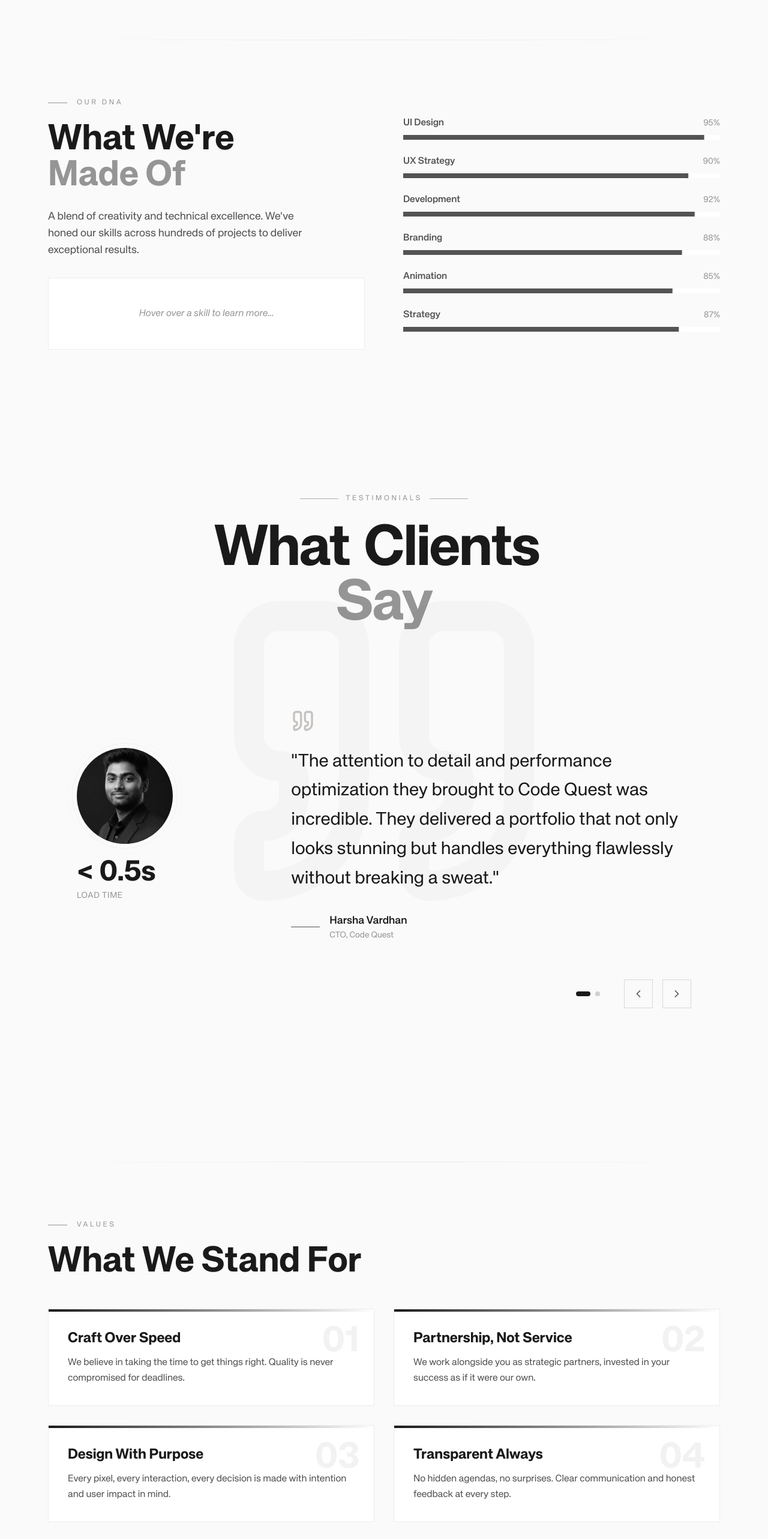
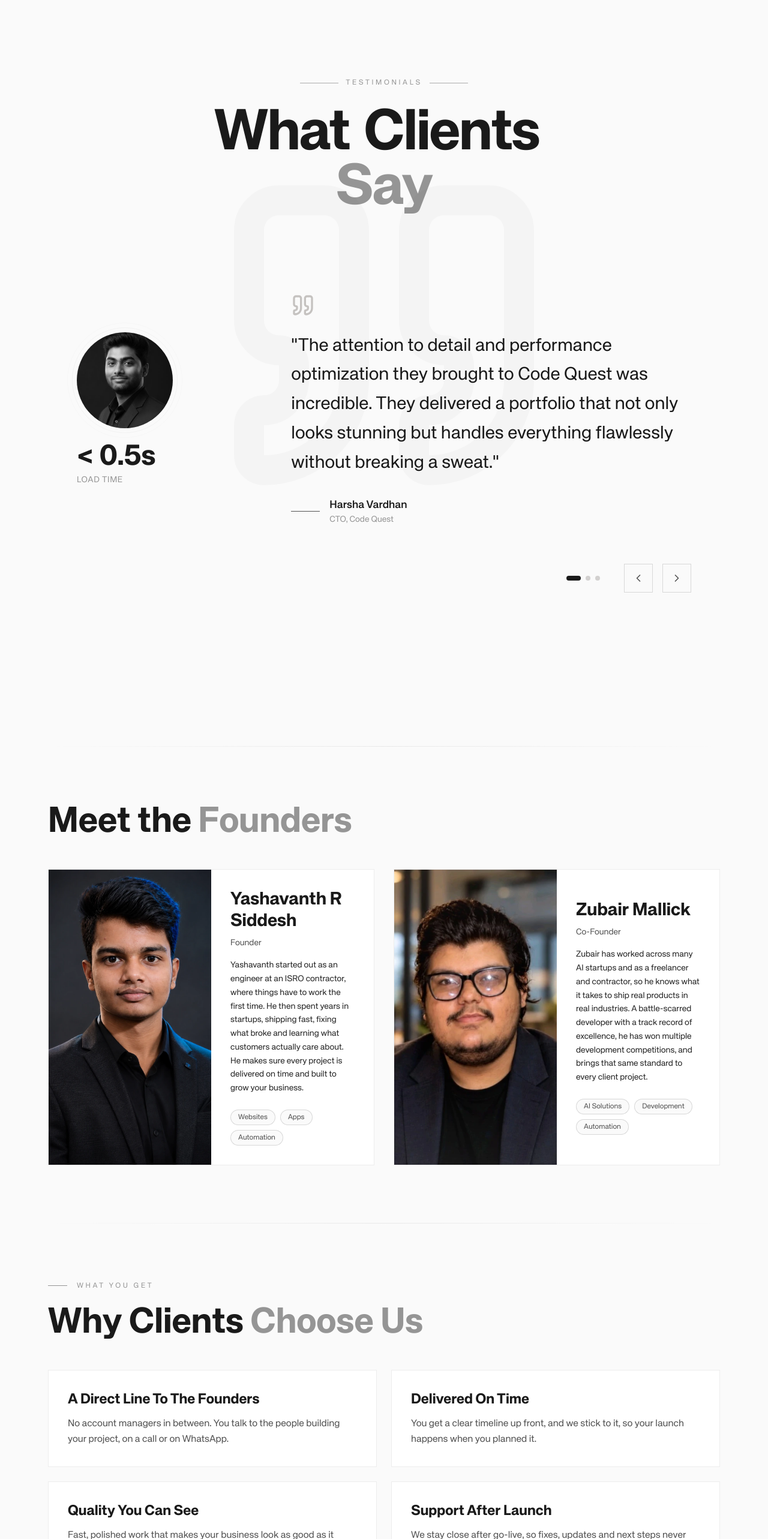
Before and after one commit to Yashu9844/Adesign, a Next.js app: page /about in a window 1280 px wide. Shown: the part 3890-6456 px from the top of the page at 60% size. Built offline with nearby package versions, Linux system fonts and the light colour scheme.

Commit message:
About page: reorder sections, replace DNA with benefits, add Sana testimonial

```diff
--- a/app/about/page.tsx
+++ b/app/about/page.tsx
@@ -10,6 +10,7 @@ import Navigation from '@/components/Navigation';
 import Footer from '@/components/Footer';
 import SmoothScroll from '@/components/SmoothScroll';
 import Testimonials from '@/components/Testimonials';
+import { whatsappHref } from '@/config/contact';
 
 if (typeof window !== 'undefined') {
   gsap.registerPlugin(ScrollTrigger);
@@ -535,26 +536,32 @@ const ManifestoSection = () => {
   );
 };
 
-// DNA/Expertise Section - Interactive skill visualization
-const DNASection = () => {
+// What You Get - customer-focused benefits (replaces the old "DNA" skills section)
+const WhatYouGetSection = () => {
   const ref = useRef<HTMLDivElement>(null);
   const isInView = useInView(ref, { once: true, amount: 0.2 });
-  const [hoveredSkill, setHoveredSkill] = useState<string | null>(null);
 
-  const skills = [
-    { name: 'UI Design', level: 95, description: 'Pixel-perfect interfaces that delight users' },
-    { name: 'UX Strategy', level: 90, description: 'User-centered design backed by research' },
-    { name: 'Development', level: 92, description: 'Clean, scalable, performant code' },
-    { name: 'Branding', level: 88, description: 'Distinctive identities that resonate' },
-    { name: 'Animation', level: 85, description: 'Motion that brings designs to life' },
-    { name: 'Strategy', level: 87, description: 'Data-driven decisions for growth' },
+  const benefits = [
+    {
+      title: 'A Direct Line To The Founders',
+      description: 'No account managers in between. You talk to the people building your project, on a call or on WhatsApp.',
+    },
+    {
+      title: 'Delivered On Time',
+      description: 'You get a clear timeline up front, and we stick to it, so your launch happens when you planned it.',
+    },
+    {
+      title: 'Quality You Can See',
+      description: 'Fast, polished work that makes your business look as good as it really is, and turns visitors into customers.',
+    },
+    {
+      title: 'Support After Launch',
+      description: 'We stay close after go-live, so fixes, updates and next steps never have to wait.',
+    },
   ];
 
   return (
     <div ref={ref} className="my-20">
-      <div className="grid grid-cols-1 lg:grid-cols-2 gap-12 lg:gap-16 items-center">
-        {/* Left side - Title and description */}
-        <div>
       <motion.div
         className="flex items-center gap-4 mb-6"
         initial={{ opacity: 0, y: 20 }}
@@ -563,117 +570,63 @@ const DNASection = () => {
       >
         <div className="h-px w-8" style={{ backgroundColor: 'var(--text-subtle)' }} />
         <p className="text-xs tracking-[0.3em] uppercase font-kh-teka" style={{ color: 'var(--text-subtle)' }}>
-              Our DNA
+          What You Get
         </p>
       </motion.div>
 
       <motion.h2
-            className="text-4xl sm:text-5xl md:text-6xl font-accent font-black mb-6"
+        className="text-4xl sm:text-5xl md:text-6xl font-accent font-black mb-12"
         style={{ color: 'var(--text-primary)' }}
         initial={{ opacity: 0, y: 30 }}
         animate={isInView ? { opacity: 1, y: 0 } : {}}
         transition={{ duration: 0.7, delay: 0.1 }}
       >
-            What We're <br />
-            <span style={{ color: 'var(--text-subtle)' }}>Made Of</span>
+        Why Clients <span style={{ color: 'var(--text-subtle)' }}>Choose Us</span>
       </motion.h2>
 
-          <motion.p
-            className="text-lg font-light font-kh-teka max-w-md"
-            style={{ color: 'var(--text-muted)' }}
-            initial={{ opacity: 0, y: 20 }}
+      <div className="grid grid-cols-1 md:grid-cols-2 gap-6">
+        {benefits.map((b, i) => (
+          <motion.div
+            key={b.title}
+            className="p-6 sm:p-8"
+            style={{ backgroundColor: 'var(--bg-elevated)', border: '1px solid var(--border-medium)' }}
+            initial={{ opacity: 0, y: 30 }}
             animate={isInView ? { opacity: 1, y: 0 } : {}}
-            transition={{ duration: 0.6, delay: 0.2 }}
+            transition={{ duration: 0.6, delay: 0.2 + i * 0.1 }}
           >
-            A blend of creativity and technical excellence. We've honed our skills across hundreds of projects to deliver exceptional results.
-          </motion.p>
-
-          {/* Hover description */}
-          <div
-            className="mt-8 relative min-h-[120px]"
-            style={{
-              backgroundColor: 'var(--bg-elevated)',
-              border: '1px solid var(--border-medium)'
-            }}
-          >
-            {/* Default text - fades out when skill is hovered */}
-            <p
-              className="text-base font-kh-teka italic absolute inset-0 flex items-center justify-center p-6 transition-opacity duration-300 text-center"
-              style={{
-                color: 'var(--text-subtle)',
-                opacity: hoveredSkill ? 0 : 1,
-                pointerEvents: hoveredSkill ? 'none' : 'auto'
-              }}
-            >
-              Hover over a skill to learn more...
+            <h3 className="text-xl sm:text-2xl font-accent font-black mb-3" style={{ color: 'var(--text-primary)' }}>
+              {b.title}
+            </h3>
+            <p className="text-base font-kh-teka leading-relaxed" style={{ color: 'var(--text-muted)' }}>
+              {b.description}
             </p>
-
-            {/* Skill descriptions - each positioned absolutely to prevent layout shift */}
-            {skills.map((skill) => (
-              <div
-                key={skill.name}
-                className="absolute inset-0 flex flex-col justify-center p-6 transition-opacity duration-300"
-                style={{
-                  opacity: hoveredSkill === skill.name ? 1 : 0,
-                  pointerEvents: hoveredSkill === skill.name ? 'auto' : 'none'
-                }}
-              >
-                <h4 className="text-xl font-accent font-bold mb-2" style={{ color: 'var(--text-primary)' }}>
-                  {skill.name}
-                </h4>
-                <p className="text-base font-kh-teka" style={{ color: 'var(--text-muted)' }}>
-                  {skill.description}
-                </p>
-              </div>
-            ))}
-          </div>
-        </div>
-
-        {/* Right side - Skill bars */}
-        <div className="space-y-6">
-          {skills.map((skill, index) => (
-            <motion.div
-              key={skill.name}
-              className="group cursor-pointer"
-              initial={{ opacity: 0, x: 50 }}
-              animate={isInView ? { opacity: 1, x: 0 } : {}}
-              transition={{ duration: 0.6, delay: 0.3 + index * 0.1 }}
-              onMouseEnter={() => setHoveredSkill(skill.name)}
-              onMouseLeave={() => setHoveredSkill(null)}
-            >
-              <div className="flex justify-between items-center mb-2">
-                <span
-                  className="text-base font-kh-teka font-medium transition-colors duration-300"
-                  style={{ color: hoveredSkill === skill.name ? 'var(--text-primary)' : 'var(--text-muted)' }}
-                >
-                  {skill.name}
-                </span>
-                <span
-                  className="text-sm font-kh-teka"
-                  style={{ color: 'var(--text-subtle)' }}
-                >
-                  {skill.level}%
-                </span>
-              </div>
-              <div
-                className="h-2 w-full overflow-hidden"
-                style={{ backgroundColor: 'var(--bg-elevated)' }}
-              >
-                <motion.div
-                  className="h-full origin-left"
-                  style={{
-                    backgroundColor: hoveredSkill === skill.name ? 'var(--text-primary)' : 'var(--text-muted)',
-                    transition: 'background-color 0.3s ease'
-                  }}
-                  initial={{ scaleX: 0 }}
-                  animate={isInView ? { scaleX: skill.level / 100 } : {}}
-                  transition={{ duration: 1, delay: 0.5 + index * 0.1, ease: [0.25, 0.46, 0.45, 0.94] }}
-                />
-              </div>
           </motion.div>
         ))}
       </div>
-      </div>
+
+      <motion.div
+        className="mt-10 flex flex-wrap gap-4"
+        initial={{ opacity: 0, y: 20 }}
+        animate={isInView ? { opacity: 1, y: 0 } : {}}
+        transition={{ duration: 0.6, delay: 0.6 }}
+      >
+        <a
+          href={whatsappHref}
+          target="_blank"
+          rel="noopener noreferrer"
+          className="inline-flex items-center gap-2 px-8 py-4 font-kh-teka text-sm tracking-wider uppercase transition-all duration-300"
+          style={{ backgroundColor: 'var(--cta-primary)', color: 'var(--cta-primary-text)' }}
+        >
+          Chat on WhatsApp →
+        </a>
+        <Link
+          href="/contact"
+          className="inline-flex items-center gap-2 px-8 py-4 font-kh-teka text-sm tracking-wider uppercase transition-all duration-300"
+          style={{ border: '1px solid var(--border-light)', color: 'var(--text-primary)' }}
+        >
+          Get a Free Quote
+        </Link>
+      </motion.div>
     </div>
   );
 };
@@ -702,19 +655,6 @@ const TeamSection = () => {
 
   return (
     <div ref={ref} className="my-20">
-      {/* Founder Section */}
-      <motion.div
-        className="flex items-center gap-4 mb-6"
-        initial={{ opacity: 0, y: 20 }}
-        animate={isInView ? { opacity: 1, y: 0 } : {}}
-        transition={{ duration: 0.6 }}
-      >
-        <div className="h-px w-8" style={{ backgroundColor: 'var(--text-subtle)' }} />
-        <p className="text-xs tracking-[0.3em] uppercase font-kh-teka" style={{ color: 'var(--text-subtle)' }}>
-          Who You Work With
-        </p>
-      </motion.div>
-
       <motion.h2
         className="text-4xl sm:text-5xl md:text-6xl font-accent font-black mb-12"
         style={{ color: 'var(--text-primary)' }}
@@ -1006,16 +946,24 @@ export default function AboutPage() {
         </div>
       </div>
 
+      {/* Testimonials (same as home page) */}
+      <Testimonials />
+
+      {/* Team Section */}
+      <div className="px-5 sm:px-8 md:px-12 lg:px-16 xl:px-20">
+        <div className="max-w-[1920px] mx-auto">
+          <SectionSeparator />
+          <TeamSection />
+        </div>
+      </div>
+
       {/* DNA/Expertise Section */}
       <div className="px-5 sm:px-8 md:px-12 lg:px-16 xl:px-20">
         <div className="max-w-[1920px] mx-auto">
           <SectionSeparator />
-          <DNASection />
+          <WhatYouGetSection />
         </div>
       </div>
-
-      {/* Testimonials (same as home page) */}
-      <Testimonials />
 
       {/* Values Section */}
       <div className="px-5 sm:px-8 md:px-12 lg:px-16 xl:px-20">
@@ -1046,14 +994,6 @@ export default function AboutPage() {
               "Ongoing Partnership — Launch is just the beginning. We offer retainer relationships for brands that want a dedicated digital partner for continuous optimization and growth.",
             ]}
           />
-        </div>
-      </div>
-
-      {/* Team Section */}
-      <div className="px-5 sm:px-8 md:px-12 lg:px-16 xl:px-20">
-        <div className="max-w-[1920px] mx-auto">
-          <SectionSeparator />
-          <TeamSection />
         </div>
       </div>
 
--- a/src/components/Testimonials.tsx
+++ b/src/components/Testimonials.tsx
@@ -31,6 +31,17 @@ const testimonials = [
     image: '/testimonials/prakash.jpg',
     metric: '15 hrs',
     metricLabel: 'Saved Weekly',
+  },
+  {
+    id: 3,
+    quote:
+      "Adesign built me a personal project that brings all my learning resources into one place. I also keep beautiful records of my life and manage my work from the same space. I'm really satisfied with what they delivered.",
+    author: 'Sana',
+    role: 'Client',
+    company: 'Mercedes-Benz',
+    image: '/testimonials/sana.png',
+    metric: 'All-in-one',
+    metricLabel: 'Personal Workspace',
   },
 ];
 
```
Also changed, not shown: public/testimonials/sana.png (added). Lines whose indentation alone changed are shown as unchanged.
